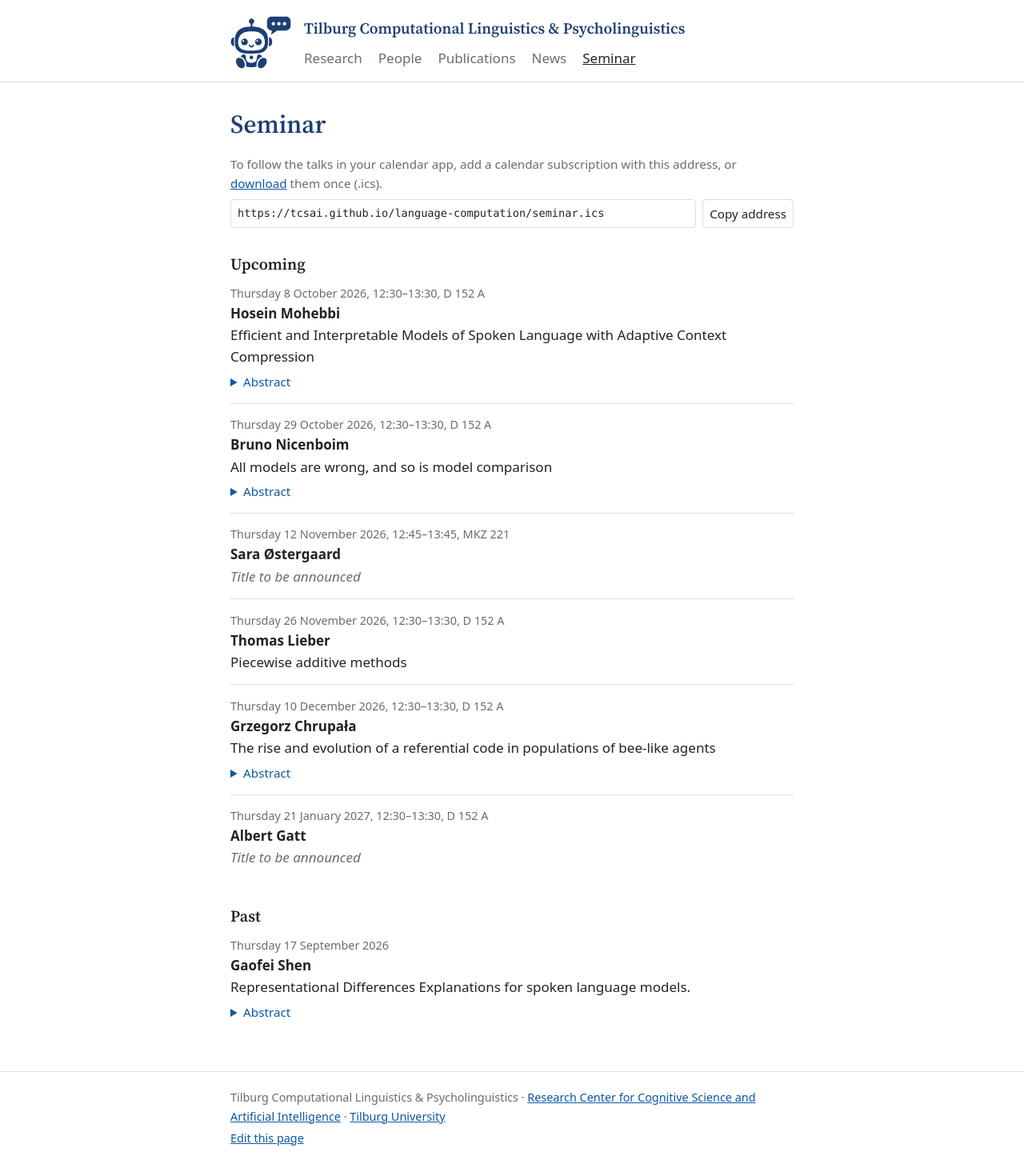
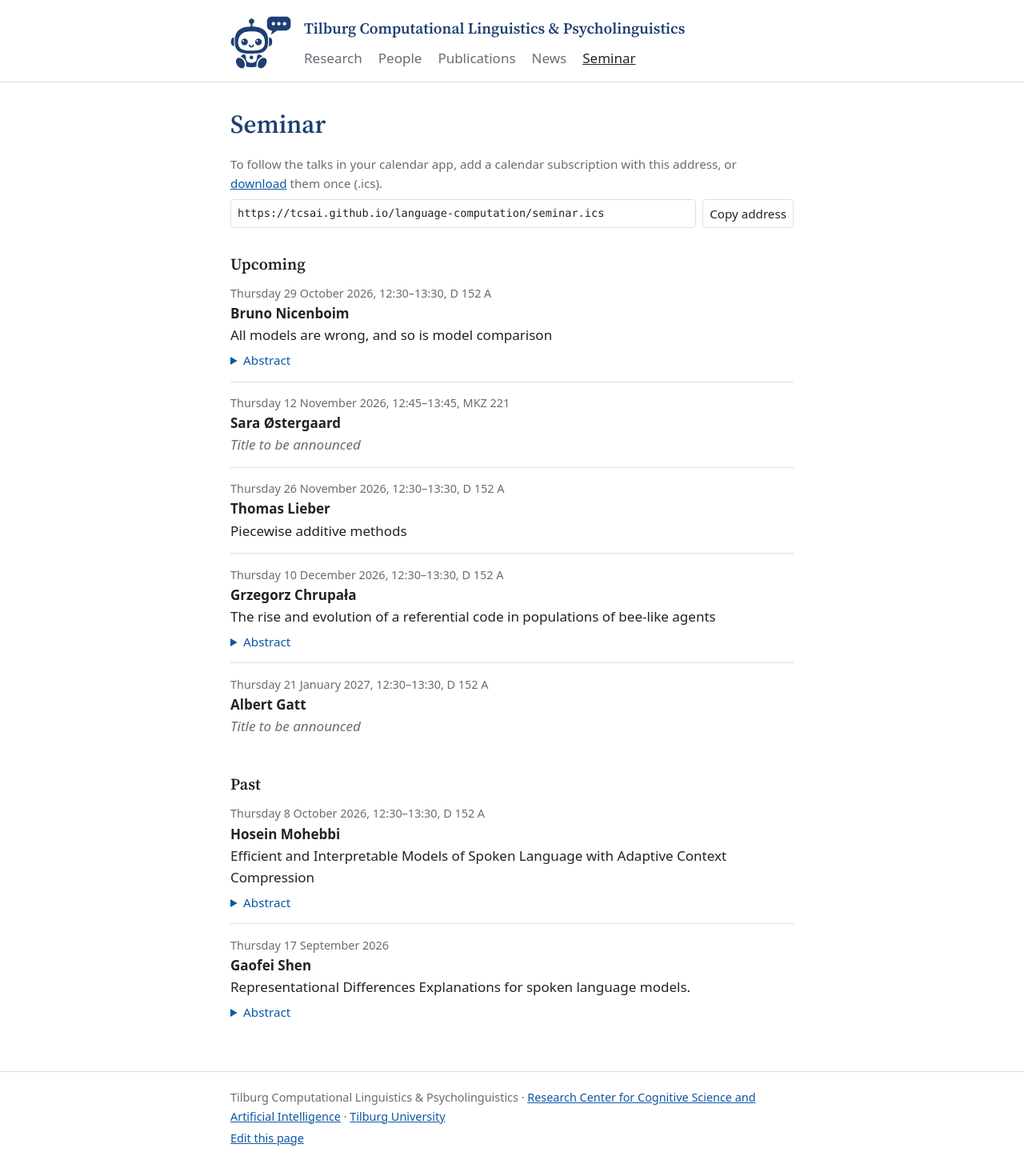
Before and after one commit to tcsai/language-computation, a Jekyll site: the page built from seminar.md, in a window 1280 px wide. Shown: the whole page at 80% size. Built offline with Jekyll 4.4.1, drawn with Linux system fonts in a browser that asks for light colours; our own code applies the rules of GitHub Pages for plain Markdown files; part of the change alters nothing that is shown.

```diff
--- a/assets/js/seminar.js
+++ b/assets/js/seminar.js
@@ -1,6 +1,7 @@
 // Lists the talks in schedule.md: upcoming talks first (soonest first), then
-// past talks (most recent first). A talk counts as upcoming until the end of
-// its day, judged by the visitor's clock.
+// past talks (most recent first). A talk counts as upcoming until its end time
+// in Amsterdam (start + 1 hour if only a start time is given, the end of the
+// day if no time is given), whatever the visitor's time zone.
 (function () {
   // Button that copies the calendar address; without JavaScript it stays
   // hidden and the address can be copied from the field by hand.
@@ -92,10 +93,29 @@
   });
   talks.sort(function (a, b) { return a.date - b.date; });
 
-  var now = new Date();
-  var today = new Date(now.getFullYear(), now.getMonth(), now.getDate());
-  var upcoming = talks.filter(function (talk) { return talk.date >= today; });
-  var past = talks.filter(function (talk) { return talk.date < today; }).reverse();
+  // The moment given as a date and minutes after midnight in Amsterdam.
+  var AMSTERDAM = new Intl.DateTimeFormat("en-GB", { timeZone: "Europe/Amsterdam", hourCycle: "h23",
+    year: "numeric", month: "numeric", day: "numeric", hour: "numeric", minute: "numeric" });
+  function amsterdamTime(d, minutes) {
+    var guess = Date.UTC(d.getFullYear(), d.getMonth(), d.getDate(), 0, minutes);
+    for (var i = 0; i < 2; i++) {
+      var p = {};
+      AMSTERDAM.formatToParts(new Date(guess)).forEach(function (part) { p[part.type] = +part.value; });
+      var shown = Date.UTC(p.year, p.month - 1, p.day, p.hour, p.minute);
+      guess += Date.UTC(d.getFullYear(), d.getMonth(), d.getDate(), 0, minutes) - shown;
+    }
+    return guess;
+  }
+
+  function endsAt(talk) {
+    var t = oneLine(talk.time).match(/^(\d{1,2})[:.](\d{2})(?:\s*-\s*(\d{1,2})[:.](\d{2}))?/);
+    if (!t) return amsterdamTime(talk.date, 24 * 60);
+    return amsterdamTime(talk.date, t[3] ? +t[3] * 60 + +t[4] : +t[1] * 60 + +t[2] + 60);
+  }
+
+  var now = Date.now();
+  var upcoming = talks.filter(function (talk) { return endsAt(talk) > now; });
+  var past = talks.filter(function (talk) { return endsAt(talk) <= now; }).reverse();
 
   box.innerHTML = (upcoming.length ? section("Upcoming", upcoming)
       : "<h2>Upcoming</h2><p>No upcoming talks scheduled yet.</p>") +
--- a/schedule.md
+++ b/schedule.md
@@ -2,8 +2,8 @@
 
 Talks shown on the Seminar page. To add a talk, copy a block and fill it in.
 Write dates as YYYY-MM-DD. The order of the blocks does not matter: the page
-lists upcoming talks first and moves each talk to the past ones the day after
-it takes place. Time (e.g. 12:30-13:00) and Room are optional. Title and
+lists upcoming talks first and moves each talk to the past ones once its end
+time (Amsterdam time) has passed. Time (e.g. 12:30-13:30) and Room are optional. Title and
 Abstract can stay empty until known; an abstract can run over several lines,
 with a blank line between paragraphs.
 
```
Also changed, not shown: README.md.
